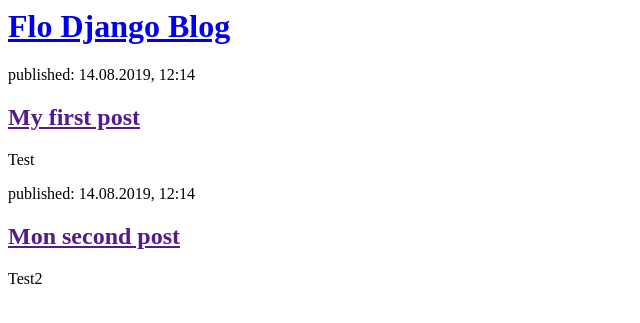
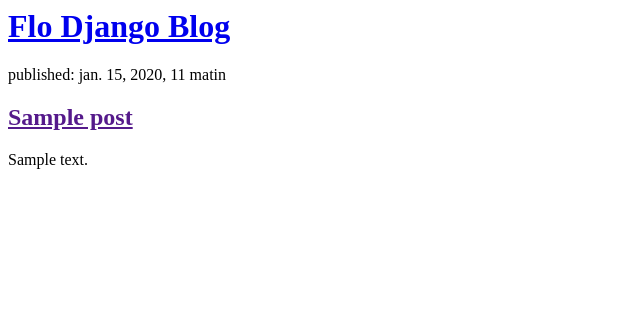
Before and after one commit to flo-13112/premier-site, a Django app: template blog/templates/blog/post_list.html in a window 1280 px wide. Shown: the top 323 px of the page, without its empty margins (0-640 px from the left). Run offline with Django 3.2, Linux system fonts and the light colour scheme; the template is opened without the code that fills it: values that come from a table or form of the project are taken from there, others are empty; tables that the repository leaves empty hold one stand-in row (values such as "Sample post").

Commit message:
Modified templates to display post from database.

```diff
--- a/blog/templates/blog/post_list.html
+++ b/blog/templates/blog/post_list.html
@@ -3,20 +3,16 @@
         <title>Django Girls blog</title>
     </head>
     <body>
-        <div>
-            <h1><a href="/">Flo Django Blog</a></h1>
-        </div>
+      <div>
+    <h1><a href="/">Flo Django Blog</a></h1>
+</div>
 
-        <div>
-            <p>published: 14.08.2019, 12:14</p>
-            <h2><a href="">My first post</a></h2>
-            <p>Test</p>
-        </div>
-
-        <div>
-            <p>published: 14.08.2019, 12:14</p>
-            <h2><a href="">Mon second post</a></h2>
-            <p>Test2</p>
-        </div>
+{% for post in posts %}
+    <div>
+        <p>published: {{ post.published_date }}</p>
+        <h2><a href="">{{ post.title }}</a></h2>
+        <p>{{ post.text|linebreaksbr }}</p>
+    </div>
+{% endfor %}
     </body>
 </html>
--- a/blog/views.py
+++ b/blog/views.py
@@ -1,5 +1,8 @@
 from django.shortcuts import render
+from django.utils import timezone
+from .models import Post
 
 # Create your views here.
 def post_list(request):
-    return render(request, 'blog/post_list.html', {})
+    posts = Post.objects.filter(published_date__lte=timezone.now()).order_by('published_date')
+    return render(request, 'blog/post_list.html', {'posts': posts})
```
